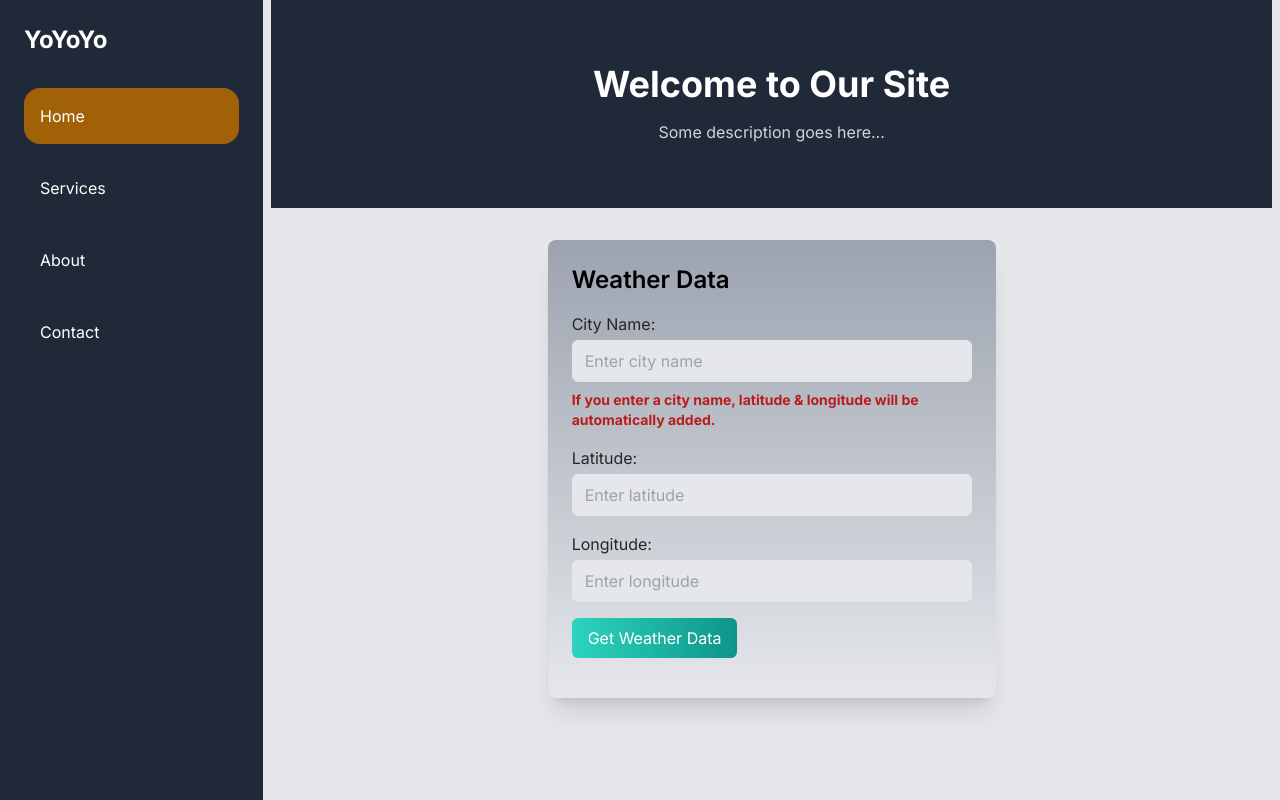
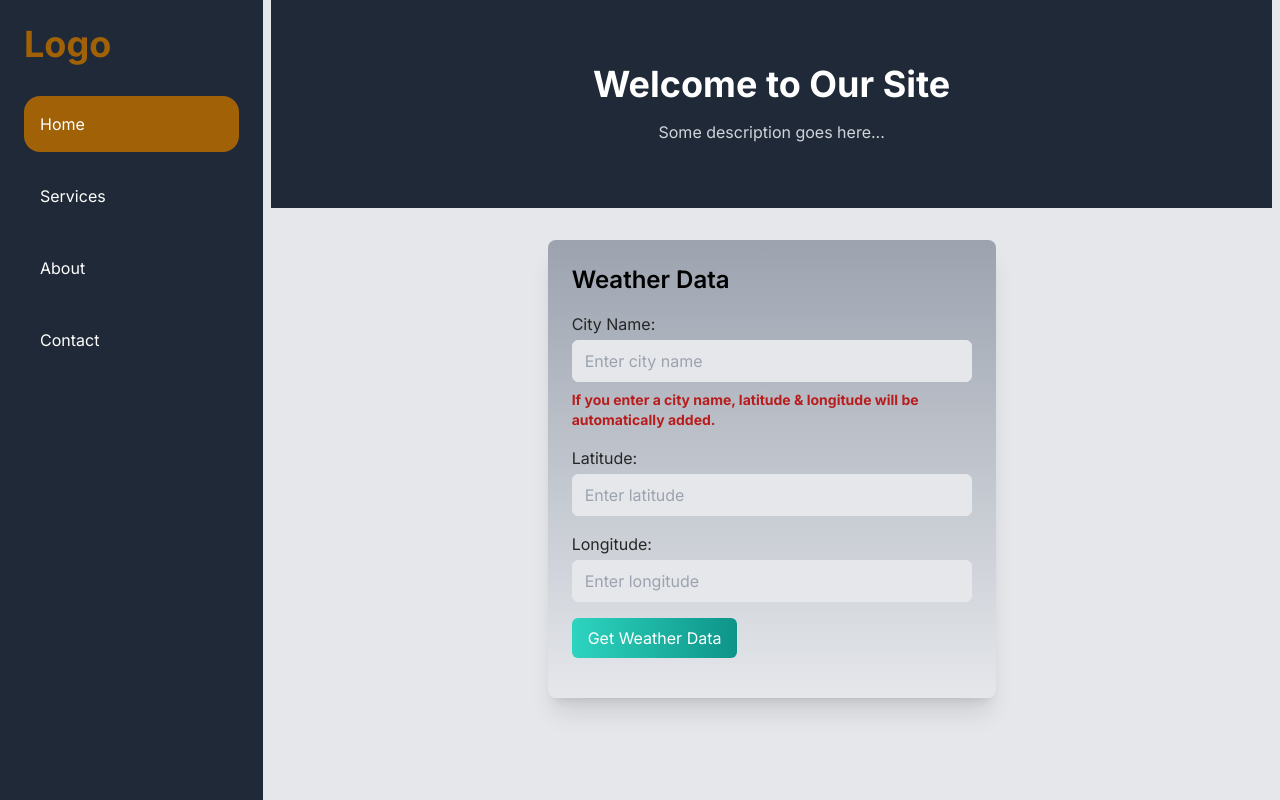
Before and after one commit to Akshay200228/pixamentory-task, a Next.js app: page / in a window 1280 px wide. Built offline with nearby package versions, Linux system fonts and the light colour scheme.

Commit message:
Add logo

```diff
--- a/src/components/Sidebar.jsx
+++ b/src/components/Sidebar.jsx
@@ -51,7 +51,7 @@ export default function Sidebar() {
                     } lg:translate-x-0 h-screen w-full p-6 bg-gray-800 lg:w-80 transition-transform duration-300 ease-in-out transform fixed lg:relative flex flex-col justify-start`}
             >
                 {/* Logo */}
-                <span className="text-2xl font-bold text-white">YoYoYo</span>
+                <span className="text-4xl font-bold text-yellow-700">Logo</span>
 
                 {/* Sidebar Items */}
                 <ul className="mt-8 text-center md:text-start rounded-2xl">
```
